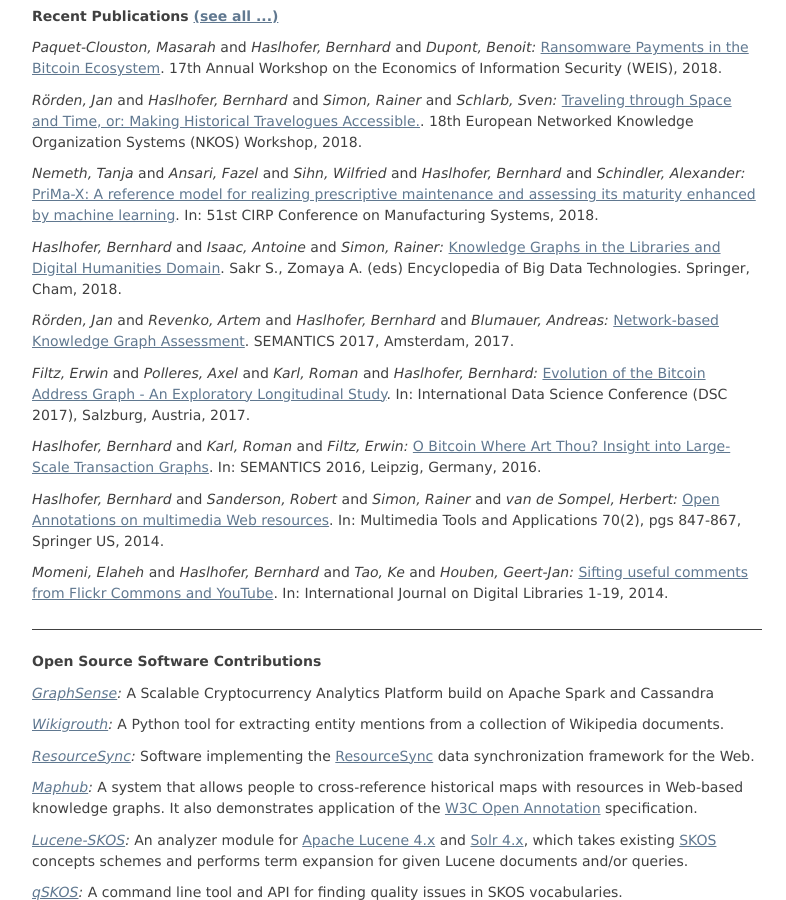
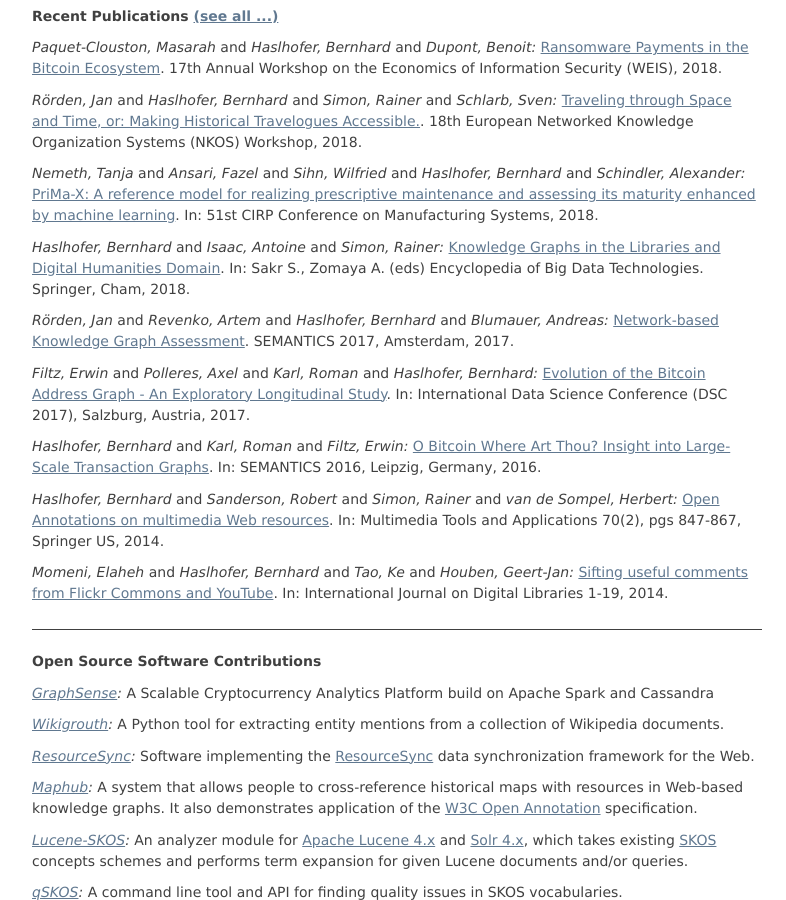
Before and after one commit to behas/behas.github.com, a Jekyll site: the page built from index.html, in a window 1280 px wide and 900 px high, scrolled down 705 px. Shown: the whole window, without its empty margins (243-1029 px from the left). Built offline with Jekyll 4.4.1, drawn with Linux system fonts in a browser that asks for light colours.

Commit message:
updated citation

```diff
--- a/_data/publications.yml
+++ b/_data/publications.yml
@@ -21,7 +21,7 @@
 
 - title: "Knowledge Graphs in the Libraries and Digital Humanities Domain"
   authors: ["Haslhofer, Bernhard", "Isaac, Antoine", "Simon, Rainer"]
-  where: "Sakr S., Zomaya A. (eds) Encyclopedia of Big Data Technologies. Springer, Cham"
+  where: "In: Sakr S., Zomaya A. (eds) Encyclopedia of Big Data Technologies. Springer, Cham"
   year: 2018
   uri: "https://arxiv.org/abs/1803.03198"
 
```
